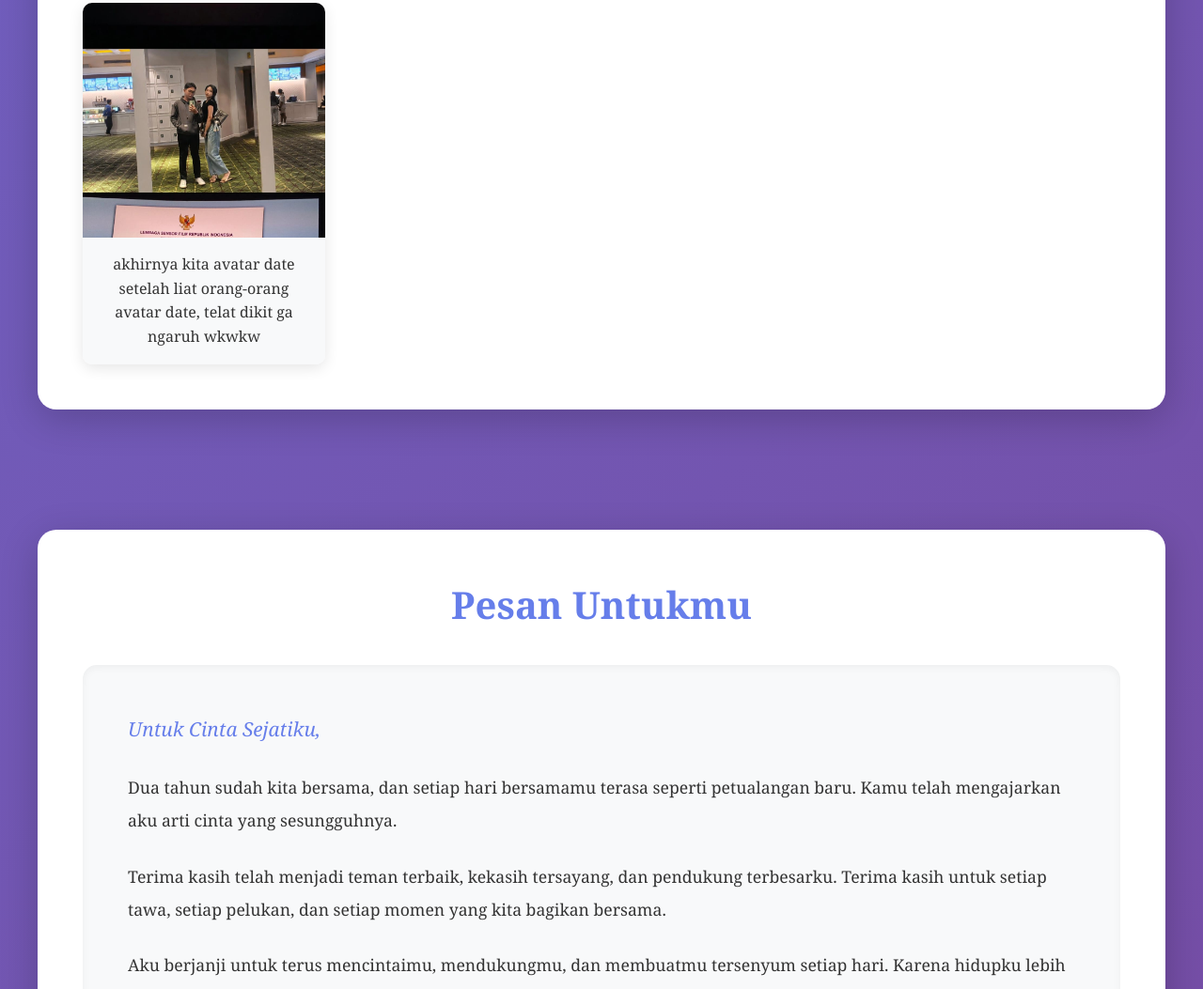
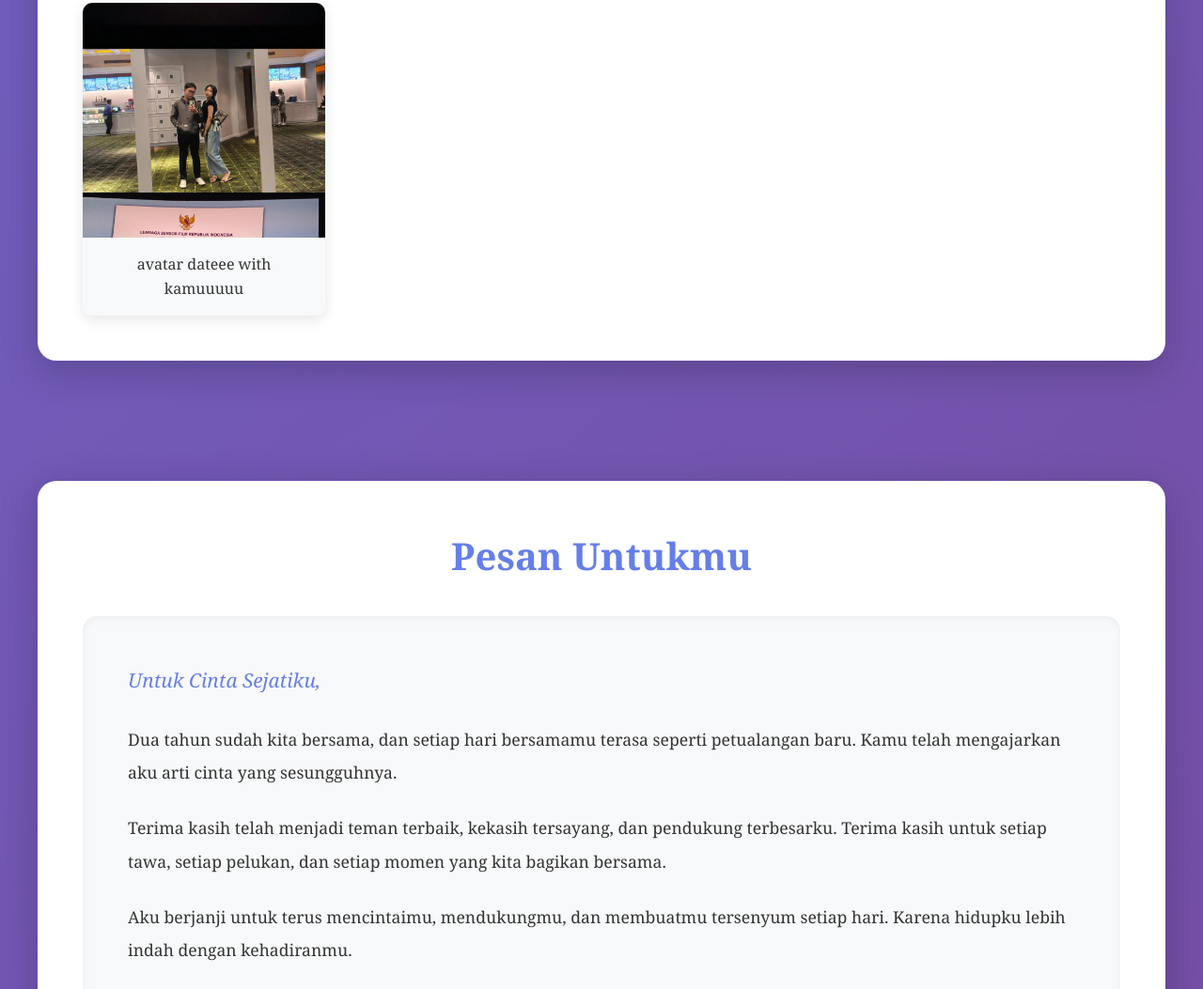
Before and after one commit to fikrialfiann28/Anniversary, a plain HTML site: page message.html in a window 1280 px wide. Shown: the part 5101-6154 px from the top of the page at 94% size. Drawn offline with Linux system fonts and the light colour scheme.

Commit message:
Update message.html

```diff
--- a/message.html
+++ b/message.html
@@ -179,7 +179,7 @@
                 </div>
                 <div class="gallery-item" data-caption="Momen Spesial Kita">
                     <img src="images/avatar-date.jpg" alt="Momen Spesial">
-                    <p>akhirnya kita avatar date setelah liat orang-orang avatar date,  telat dikit ga ngaruh wkwkw</p>
+                    <p>avatar dateee with kamuuuuu</p>
                 </div>
             </div>
         </div>
```
